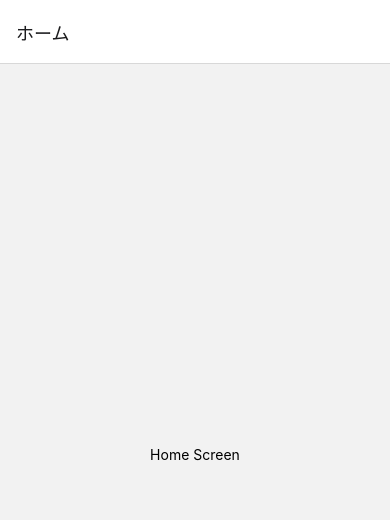
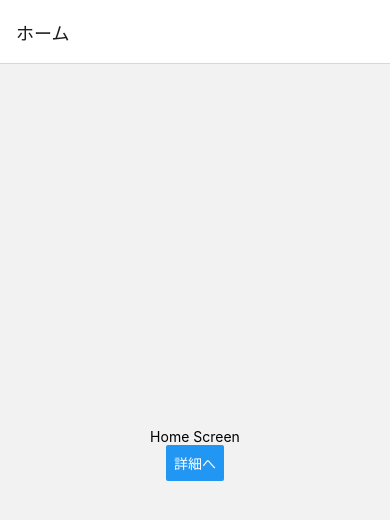
Before and after one commit to matsuda-argano/react-native-cli, a React Native app: screen / in a window 390 px wide. Shown: the top 520 px of the page. Built offline with nearby package versions, Linux system fonts and the light colour scheme.

Commit message:
moving between screens

```diff
--- a/App.tsx
+++ b/App.tsx
@@ -1,12 +1,13 @@
 import React from 'react';
-import {View, Text} from 'react-native';
+import {View, Text, Button} from 'react-native';
 import {NavigationContainer} from '@react-navigation/native';
 import {createNativeStackNavigator} from '@react-navigation/native-stack';
 
-function HomeScreen() {
+function HomeScreen({navigation}) {
   return (
     <View style={{flex: 1, alignItems: 'center', justifyContent: 'center'}}>
       <Text>Home Screen</Text>
+      <Button title="詳細へ" onPress={() => navigation.navigate('Details')} />
     </View>
   );
 }
```
